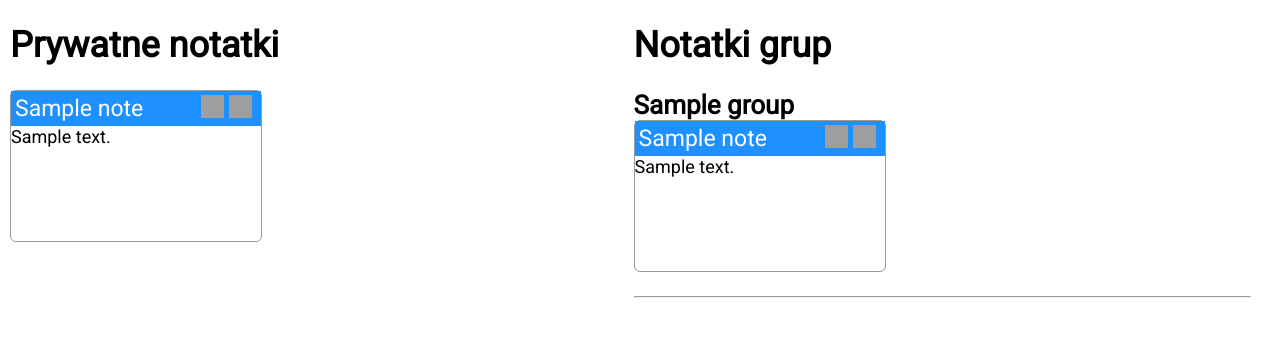
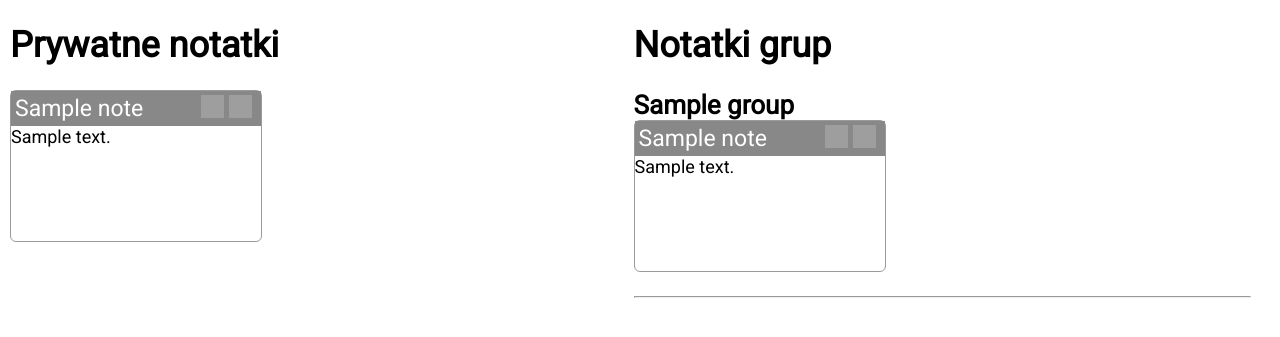
Before and after one commit to mikgor/mNote, a Django app: page / in a window 1280 px wide. Shown: the part 60-397 px from the top of the page. Run offline with Django 3.2, Linux system fonts and the light colour scheme; a user stored in the database is signed in; tables that the repository leaves empty hold one stand-in row (values such as "Sample post"); grey boxes are pictures that could not be loaded.

Commit message:
Add color field to Note

```diff
--- a/mNoteapp/models.py
+++ b/mNoteapp/models.py
@@ -10,6 +10,7 @@ class Note(models.Model):
     type = models.CharField('Typ', max_length=5,  choices=TYPE_CHOICES, default="text")
     title = models.CharField('Tytuł', max_length=100)
     text = models.TextField('Treść')
+    color = models.CharField('Kolor', max_length=14, default="dodgerblue")
 
 class AppUser(AbstractUser):
     notes = models.ManyToManyField(Note)
--- a/mNoteapp/static/mNoteapp/style.css
+++ b/mNoteapp/static/mNoteapp/style.css
@@ -92,12 +92,9 @@ header .btn {
 	margin-right: 0.49%;
 }
 
-.notes {
-	display: flex;
-}
 
 .note {
-	display: inline-block;
+	display: inline-table;
 	border: 1px solid #9a9a9a;
 	border-radius: 6px;
 	width: 250px;
--- a/mNoteapp/templates/mNoteapp/index.html
+++ b/mNoteapp/templates/mNoteapp/index.html
@@ -37,7 +37,7 @@
    <div class="notes">
       {% for note in notes %}
          <div class="note" id="note{{ note.id }}">
-            <div class="noteTitle">
+            <div class="noteTitle" style="background-color: {{ note.color }}">
                {{ note.title }}<a href="{% url 'NoteDelete' note.id %}"><div class="icon icon-deleteWhite"></div></a><a href="{% url 'NoteUpdate' note.id %}"><div class="icon icon-editWhite"></div></a>
             </div>
             <div class="noteText" id="note{{ note.id }}Text">
@@ -63,7 +63,7 @@
 
             {% for note in group.notes.all %}
                <div class="note" id="note{{ note.id }}">
-                  <div class="noteTitle">
+                  <div class="noteTitle" style="background-color: {{ note.color }}">
                      {{ note.title }}<a href="{% url 'NoteDelete' note.id %}"><div class="icon icon-deleteWhite"></div></a><a href="{% url 'NoteUpdate' note.id %}"><div class="icon icon-editWhite"></div></a>
                   </div>
                   <div class="noteText" id="note{{ note.id }}Text">
--- a/mNoteapp/views.py
+++ b/mNoteapp/views.py
@@ -30,6 +30,8 @@ class NoteCreate(LoginRequiredMixin, CreateView):
 
     def form_valid(self, form):
         self.object = form.save(commit=False)
+        if not self.object.type == "text":
+            self.object.color = "limegreen" if self.object.type == "todo" else "mediumpurple"
         self.object.save()
         self.request.user.notes.add(self.object)
         return HttpResponseRedirect(self.get_success_url())
```
Also changed, not shown: mNoteapp/migrations/0004_note_color.py (added).
